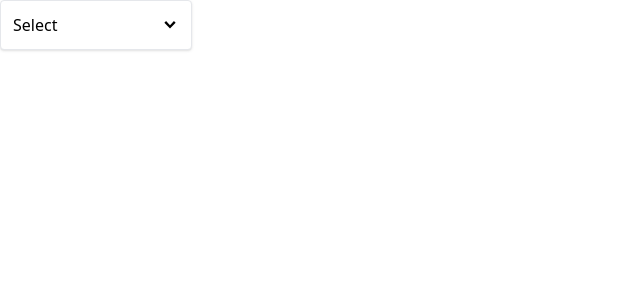
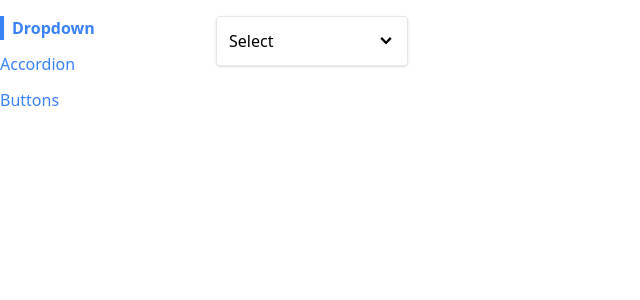
Before and after one commit to rupaklama/react-basic-sg-2, a React (Create React App) app in the folder comps-basic/: page / in a window 1280 px wide. Shown: the top 300 px of the page, without its empty margins (0-640 px from the left). Built offline with nearby package versions, Linux system fonts and the light colour scheme.

Commit message:
implemented custom navigation

```diff
--- a/comps-basic/src/App.jsx
+++ b/comps-basic/src/App.jsx
@@ -1,22 +1,26 @@
-import { useState } from "react";
-import DropDown from "./components/DropDown/DropDown";
-
-const options = [
-  { label: "Red", value: "red" },
-  { label: "Green", value: "green" },
-  { label: "Blue", value: "blue" },
-];
+import Route from "./components/Route/Route";
+import Sidebar from "./components/Sidebar/Sidebar";
+import AccordionPage from "./pages/AccordionPage/AccordionPage";
+import ButtonPage from "./pages/ButtonPage/ButtonPage";
+import DropDownPage from "./pages/DropDownPage/DropDownPage";
 
 const App = () => {
-  const [value, setValue] = useState(null);
+  return (
+    <div className="container mx-auto grid grid-cols-6 gap-4 mt-4">
+      <Sidebar />
 
-  const onChange = option => {
-    setValue(option);
-  };
+      <div className="col-span-5">
+        <Route path="/">
+          <DropDownPage />
+        </Route>
+        <Route path="/accordion">
+          <AccordionPage />
+        </Route>
 
-  return (
-    <div className="flex">
-      <DropDown options={options} value={value} onChange={onChange} />
+        <Route path="/buttons">
+          <ButtonPage />
+        </Route>
+      </div>
     </div>
   );
 };
--- /dev/null
+++ b/comps-basic/src/components/Link/Link.jsx
@@ -0,0 +1,29 @@
+import classnames from "classnames";
+import useNavigation from "../../hooks/useNavigation";
+
+const Link = ({ to, children, className, activeClassName }) => {
+  const { navigate, currentPath } = useNavigation();
+
+  const classes = classnames("text-blue-500", className, currentPath === to && activeClassName);
+
+  const onClick = e => {
+    // on cmd or ctrl key & link click -  to open a page in a new window
+    // In order this to work, add href={to} in 'a' tag
+    if (e.metaKey || e.ctrlKey) {
+      // browser will do its default to open a new window
+      return;
+    }
+
+    // stop page refresh on clicking link
+    e.preventDefault();
+
+    navigate(to);
+  };
+
+  return (
+    <a href={to} onClick={onClick} className={classes}>
+      {children}
+    </a>
+  );
+};
+export default Link;
--- /dev/null
+++ b/comps-basic/src/components/Route/Route.jsx
@@ -0,0 +1,13 @@
+import useNavigation from "../../hooks/useNavigation";
+
+
+const Route = ({ path, children }) => {
+  const { currentPath } = useNavigation();
+
+  if (path === currentPath) {
+    return children;
+  }
+
+  return null;
+};
+export default Route;
--- /dev/null
+++ b/comps-basic/src/components/Sidebar/Sidebar.jsx
@@ -0,0 +1,18 @@
+import Link from "../Link/Link";
+
+const Sidebar = () => {
+  const links = [
+    { label: "Dropdown", path: "/" },
+    { label: "Accordion", path: "/accordion" },
+    { label: "Buttons", path: "/buttons" },
+  ];
+
+  const renderedLinks = links.map(({ label, path }) => (
+    <Link key={label} to={path} className="mb-3" activeClassName="font-bold border-l-4 border-blue-500 pl-2">
+      {label}
+    </Link>
+  ));
+
+  return <div className="sticky top-0  flex flex-col items-start">{renderedLinks}</div>;
+};
+export default Sidebar;
--- /dev/null
+++ b/comps-basic/src/components/modal/Modal.jsx
@@ -0,0 +1,9 @@
+const Modal = () => {
+  return (
+    <div>
+      <div className="absolute inset-0 bg-gray-300 opacity-80"></div>
+      <div className="absolute inset-40 p-10 bg-white">I'm a modal</div>
+    </div>
+  );
+};
+export default Modal;
--- /dev/null
+++ b/comps-basic/src/context/navigation.jsx
@@ -0,0 +1,38 @@
+import { createContext, useEffect, useState } from "react";
+
+const NavigationContext = createContext();
+
+function NavigationProvider({ children }) {
+  const [currentPath, setCurrentPath] = useState(window.location.pathname);
+
+  useEffect(() => {
+    const handler = () => {
+      setCurrentPath(window.location.pathname);
+    };
+
+    // note - this is possible since using history.pushState() method
+    // popstate event of the Window interface is fired when the active history entry changes
+    // while the user navigates the session history using <-- or --> button in the browser
+    window.addEventListener("popstate", handler);
+
+    return () => {
+      window.removeEventListener("popstate", handler);
+    };
+  }, []);
+
+  const navigate = to => {
+    // history.pushState() method allows you to add an entry to the web browser's session history stack
+    // to navigate to a url pathname in the browser without full page reload/refresh
+    window.history.pushState({}, "", to);
+    // updates pathname in the browser
+
+    // update context state on button click
+    setCurrentPath(to);
+  };
+
+  return <NavigationContext.Provider value={{ currentPath, navigate }}>{children}</NavigationContext.Provider>;
+}
+
+export { NavigationProvider };
+
+export default NavigationContext;
--- /dev/null
+++ b/comps-basic/src/hooks/useNavigation.js
@@ -0,0 +1,7 @@
+import { useContext } from "react";
+import NavigationContext from "../context/navigation";
+
+const useNavigation = () => {
+  return useContext(NavigationContext);
+};
+export default useNavigation;
--- a/comps-basic/src/index.js
+++ b/comps-basic/src/index.js
@@ -1,13 +1,16 @@
-import React from 'react';
-import ReactDOM from 'react-dom/client';
-import './index.css';
-import App from './App';
-import reportWebVitals from './reportWebVitals';
+import React from "react";
+import ReactDOM from "react-dom/client";
+import "./index.css";
+import App from "./App";
+import reportWebVitals from "./reportWebVitals";
+import { NavigationProvider } from "./context/navigation";
 
-const root = ReactDOM.createRoot(document.getElementById('root'));
+const root = ReactDOM.createRoot(document.getElementById("root"));
 root.render(
   <React.StrictMode>
-    <App />
+    <NavigationProvider>
+      <App />
+    </NavigationProvider>
   </React.StrictMode>
 );
 
--- a/comps-basic/src/pages/AccordionPage/AccordionPage.jsx
+++ b/comps-basic/src/pages/AccordionPage/AccordionPage.jsx
@@ -18,7 +18,7 @@ const items = [
   },
 ];
 
-const App = () => {
+const AccordionPage = () => {
   return <Accordion items={items} />;
 };
-export default App;
+export default AccordionPage;
--- /dev/null
+++ b/comps-basic/src/pages/DropDownPage/DropDownPage.jsx
@@ -0,0 +1,23 @@
+import { useState } from "react";
+import DropDown from "../../components/DropDown/DropDown";
+
+const options = [
+  { label: "Red", value: "red" },
+  { label: "Green", value: "green" },
+  { label: "Blue", value: "blue" },
+];
+
+const DropDownPage = () => {
+  const [value, setValue] = useState(null);
+
+  const onChange = option => {
+    setValue(option);
+  };
+
+  return (
+    <div className="flex">
+      <DropDown options={options} value={value} onChange={onChange} />
+    </div>
+  );
+};
+export default DropDownPage;
--- /dev/null
+++ b/comps-basic/src/pages/ModalPage/ModalPage.jsx
@@ -0,0 +1,21 @@
+import { useState } from "react";
+import Button from "../../components/Button/Button";
+import Modal from "../../components/modal/Modal";
+
+const ModalPage = () => {
+  const [showModal, setShowModal] = useState(false);
+
+  const onClick = () => {
+    setShowModal(true);
+  };
+
+  return (
+    <div>
+      <Button primary onClick={onClick}>
+        Open Modal
+      </Button>
+      {showModal && <Modal />}
+    </div>
+  );
+};
+export default ModalPage;
```
